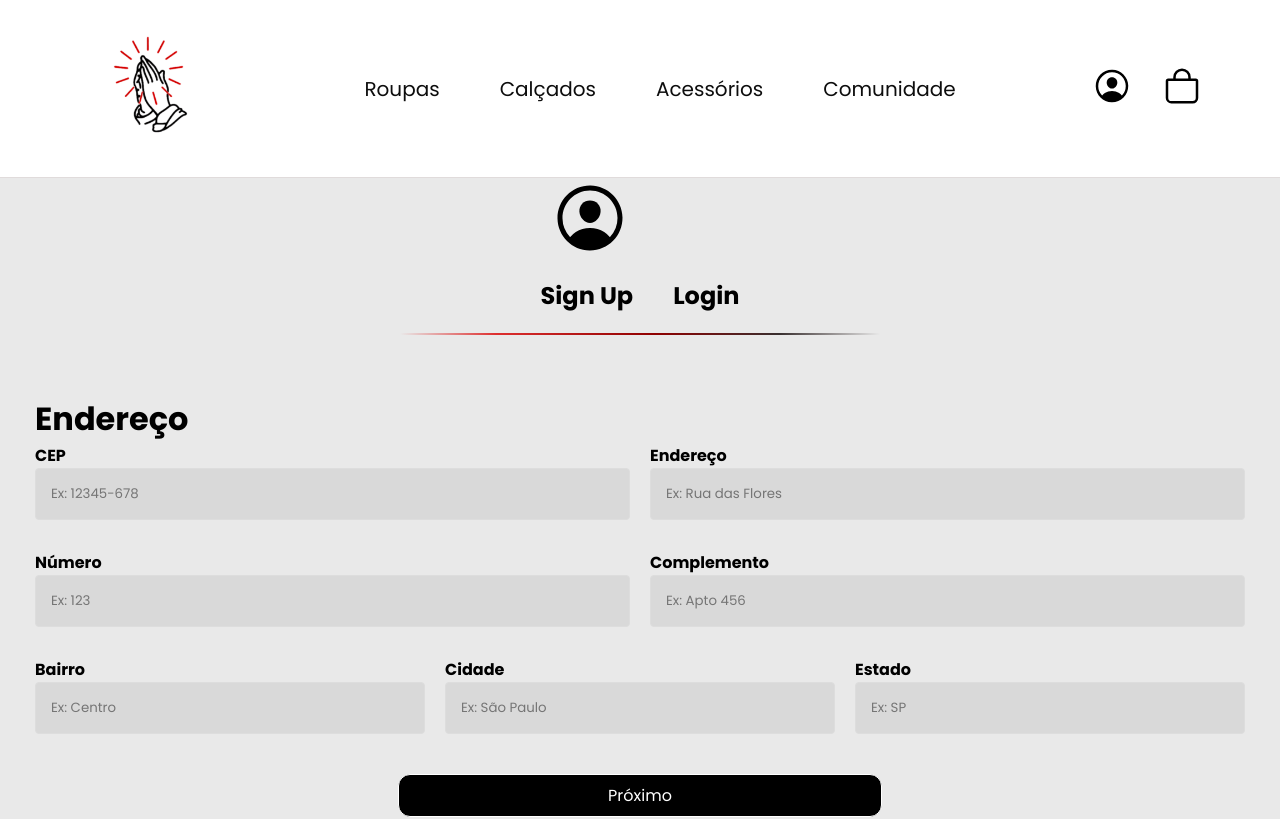
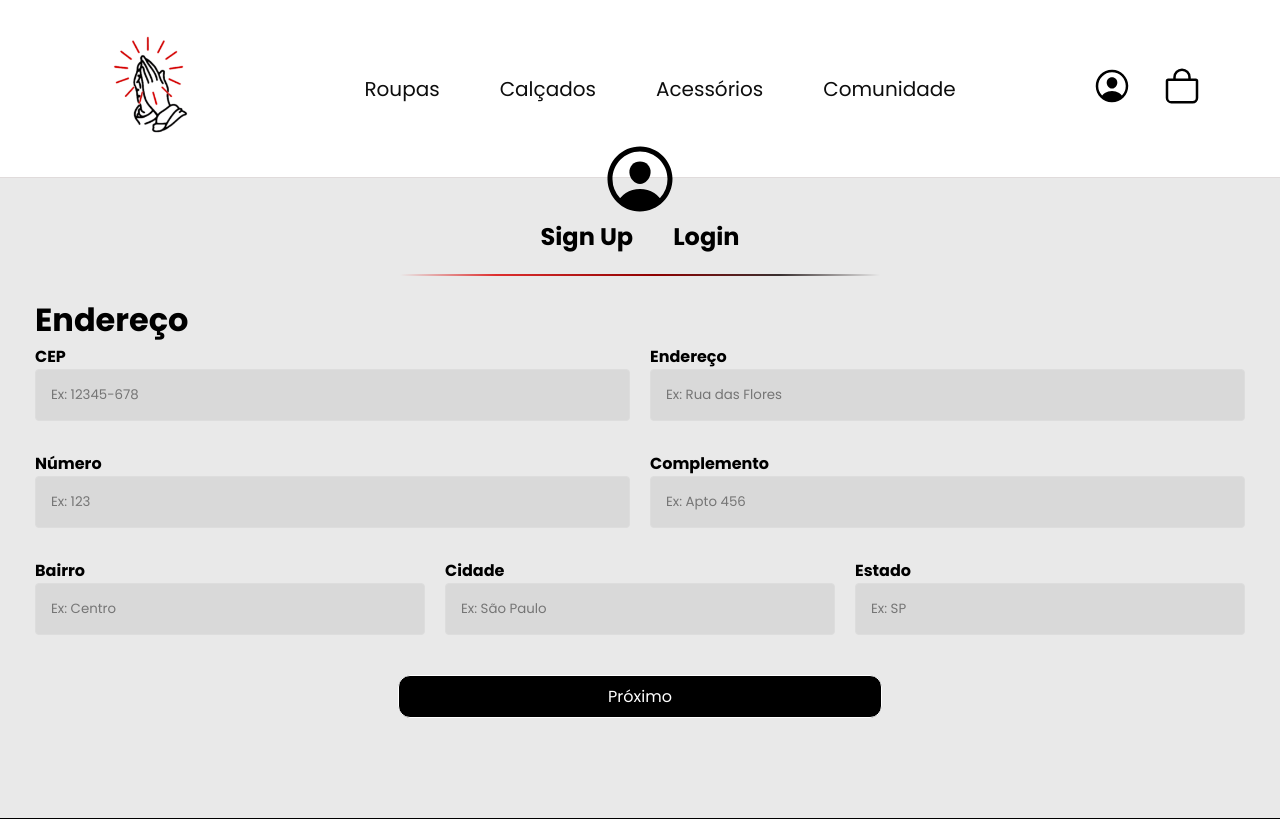
Before and after one commit to Trabalhos-PI-2024/Bensa, a Vue app: page /endereco in a window 1280 px wide. Shown: the top 819 px of the page. Built offline with nearby package versions, Linux system fonts and the light colour scheme.

Commit message:
FEAT: bug fix

```diff
--- a/src/components/EnderecoComponente.vue
+++ b/src/components/EnderecoComponente.vue
@@ -94,20 +94,19 @@ const formCadastro = () => {
     display: flex;
     flex-direction: column;
     justify-content: space-between;
-    margin: 0px 35px 0px 35px;
+    margin: -100px 35px 0px 35px;
 }
 
 .header {
     display: flex;
     flex-direction: column;
     align-items: center;
-    margin-bottom: 40px;
+
 }
 
 .logo {
     width: 80px;
-    margin-bottom: 20px;
-    margin-right: 100px;
+
 }
 
 .titulo-section {
--- a/src/components/LoginComponente.vue
+++ b/src/components/LoginComponente.vue
@@ -101,7 +101,7 @@ function goToCadastro() {
   display: flex;
   justify-content: center;
   margin-bottom: 30px;
-  margin-right: 100px;
+
 }
 
 .logo {
```
